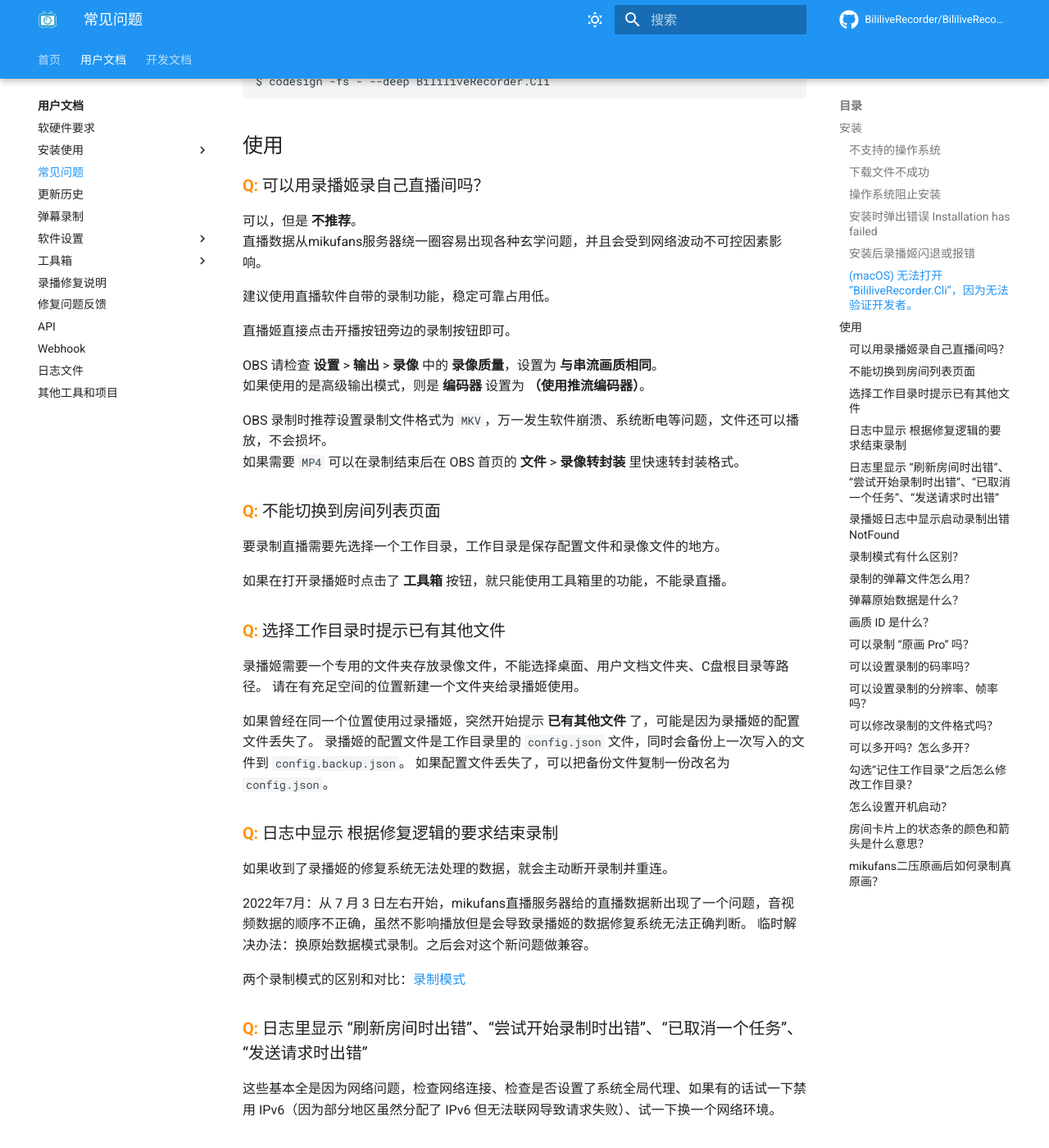
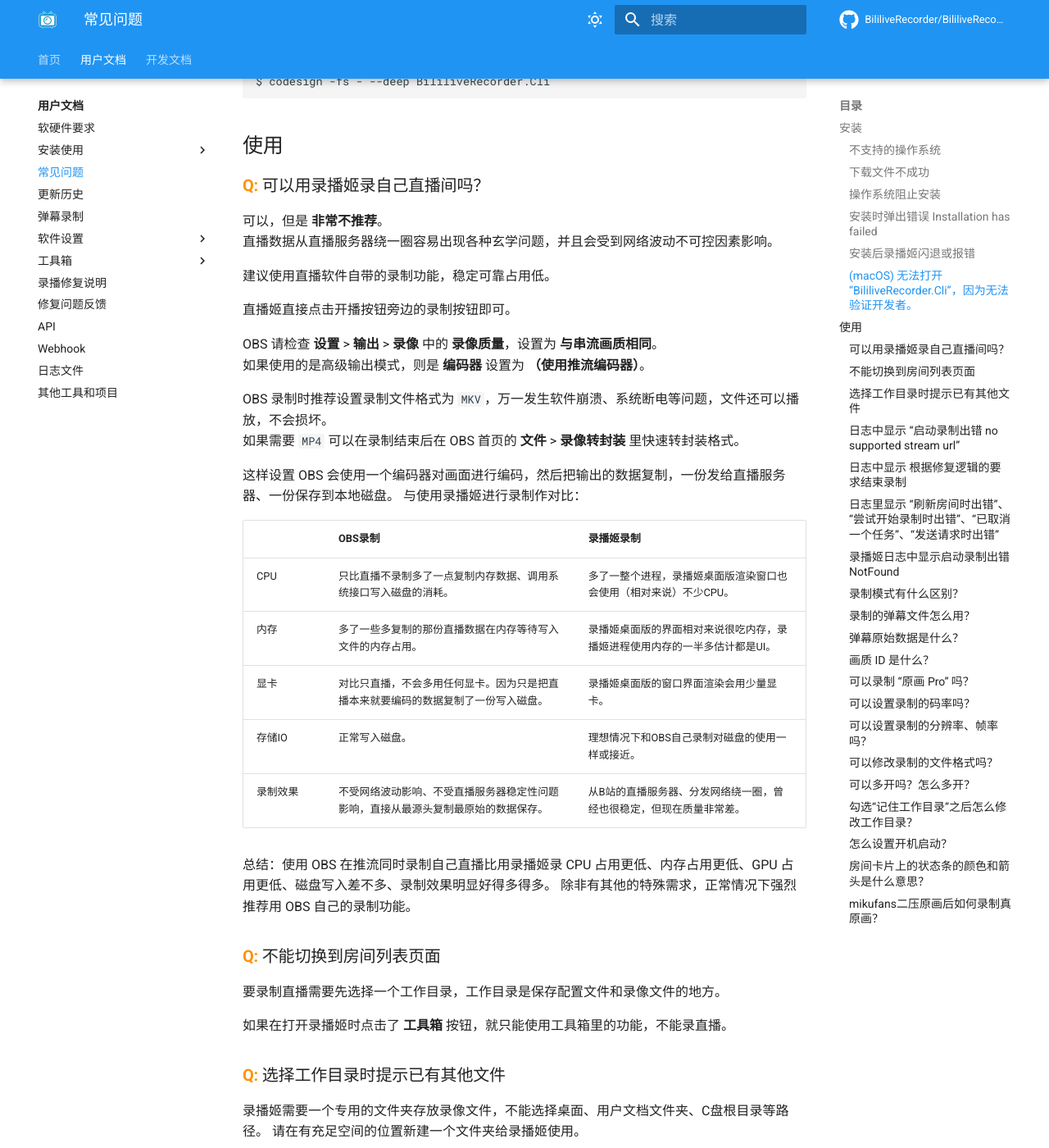
Before and after one commit to BililiveRecorder/website, an MkDocs documentation site: the page built from docs/user/faq.md, in a window 1280 px wide and 1400 px high, scrolled down 1692 px. Shown: the whole window at 82% size. Built offline with MkDocs 1.6.1 and Material for MkDocs 9.7.7, drawn with Linux system fonts in a browser that asks for light colours; comment, search, counter and statistics services are not loaded; some of the changed text lies outside the part shown.

Commit message:
update faq

```diff
--- a/docs/user/faq.md
+++ b/docs/user/faq.md
@@ -66,8 +66,8 @@
 
 ### 可以用录播姬录自己直播间吗？
 
-可以，但是 **不推荐**。
-直播数据从mikufans服务器绕一圈容易出现各种玄学问题，并且会受到网络波动不可控因素影响。
+可以，但是 **非常不推荐**。
+直播数据从直播服务器绕一圈容易出现各种玄学问题，并且会受到网络波动不可控因素影响。
 
 建议使用直播软件自带的录制功能，稳定可靠占用低。
 
@@ -78,6 +78,20 @@
 
 OBS 录制时推荐设置录制文件格式为 `MKV`，万一发生软件崩溃、系统断电等问题，文件还可以播放，不会损坏。
 如果需要 `MP4` 可以在录制结束后在 OBS 首页的 **文件** > **录像转封装** 里快速转封装格式。
+
+这样设置 OBS 会使用一个编码器对画面进行编码，然后把输出的数据复制，一份发给直播服务器、一份保存到本地磁盘。
+与使用录播姬进行录制作对比：
+
+|       | OBS录制 | 录播姬录制 |
+| ----- | ------- | --------- |
+| CPU   | 只比直播不录制多了一点复制内存数据、调用系统接口写入磁盘的消耗。 | 多了一整个进程，录播姬桌面版渲染窗口也会使用（相对来说）不少CPU。 |
+| 内存 | 多了一些多复制的那份直播数据在内存等待写入文件的内存占用。 | 录播姬桌面版的界面相对来说很吃内存，录播姬进程使用内存的一半多估计都是UI。 |
+| 显卡 | 对比只直播，不会多用任何显卡。因为只是把直播本来就要编码的数据复制了一份写入磁盘。 | 录播姬桌面版的窗口界面渲染会用少量显卡。 |
+| 存储IO | 正常写入磁盘。 | 理想情况下和OBS自己录制对磁盘的使用一样或接近。 |
+| 录制效果 | 不受网络波动影响、不受直播服务器稳定性问题影响，直接从最源头复制最原始的数据保存。 | 从B站的直播服务器、分发网络绕一圈，曾经也很稳定，但现在质量非常差。 |
+
+总结：使用 OBS 在推流同时录制自己直播比用录播姬录 CPU 占用更低、内存占用更低、GPU 占用更低、磁盘写入差不多、录制效果明显好得多得多。
+除非有其他的特殊需求，正常情况下强烈推荐用 OBS 自己的录制功能。
 
 ### 不能切换到房间列表页面
 
@@ -93,6 +107,11 @@
 如果曾经在同一个位置使用过录播姬，突然开始提示 **已有其他文件** 了，可能是因为录播姬的配置文件丢失了。
 录播姬的配置文件是工作目录里的 `config.json` 文件，同时会备份上一次写入的文件到 `config.backup.json`。
 如果配置文件丢失了，可以把备份文件复制一份改名为 `config.json`。
+
+### 日志中显示 “启动录制出错 no supported stream url”
+
+目前 Apex Legends、守望先锋、雀魂等直播分区为了防止直播狙击炸直播间，全区强制启用了直播延迟，并且只提供 HLS 流不提供 FLV 流、海外无法播放。
+录播姬暂时只支持 FLV 流，所以无法录制。录播姬的 HLS 录制功能正在写。
 
 ### 日志中显示 根据修复逻辑的要求结束录制
 
```
